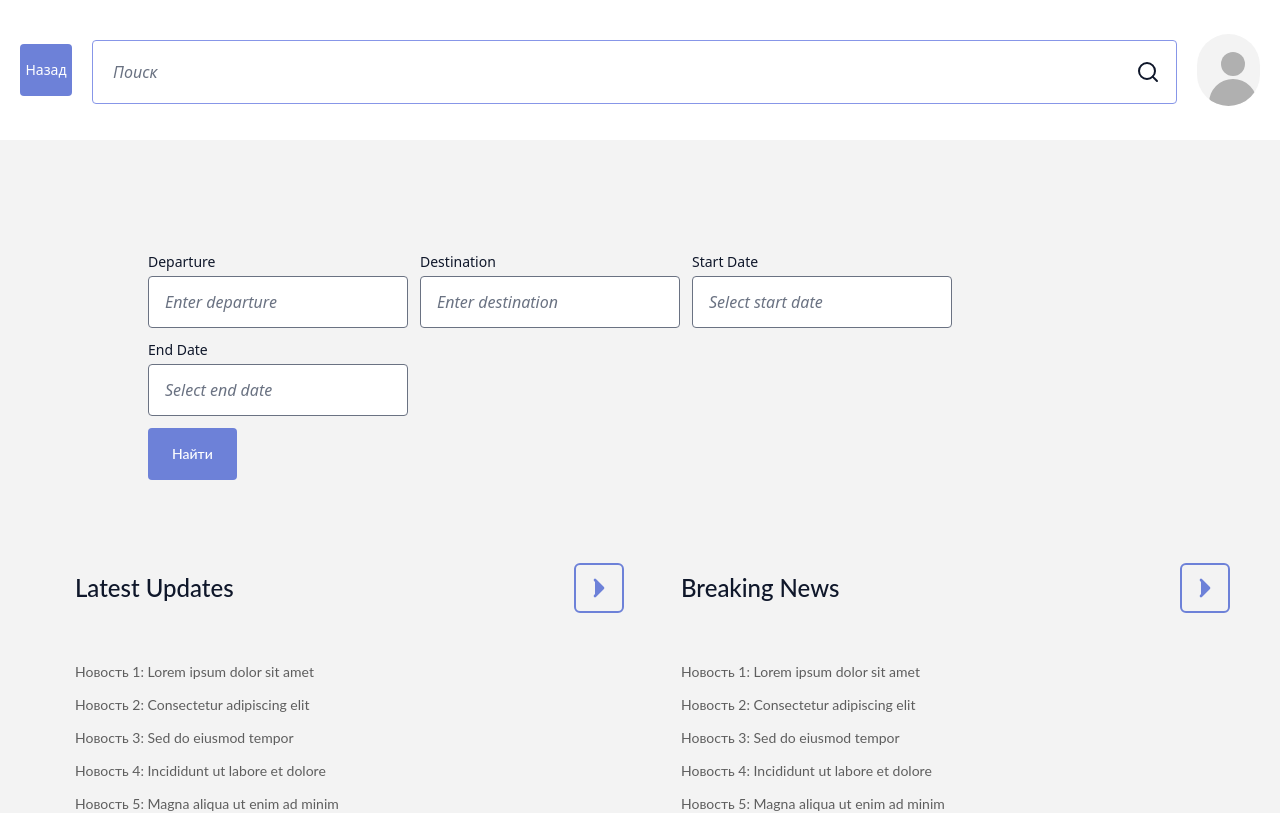
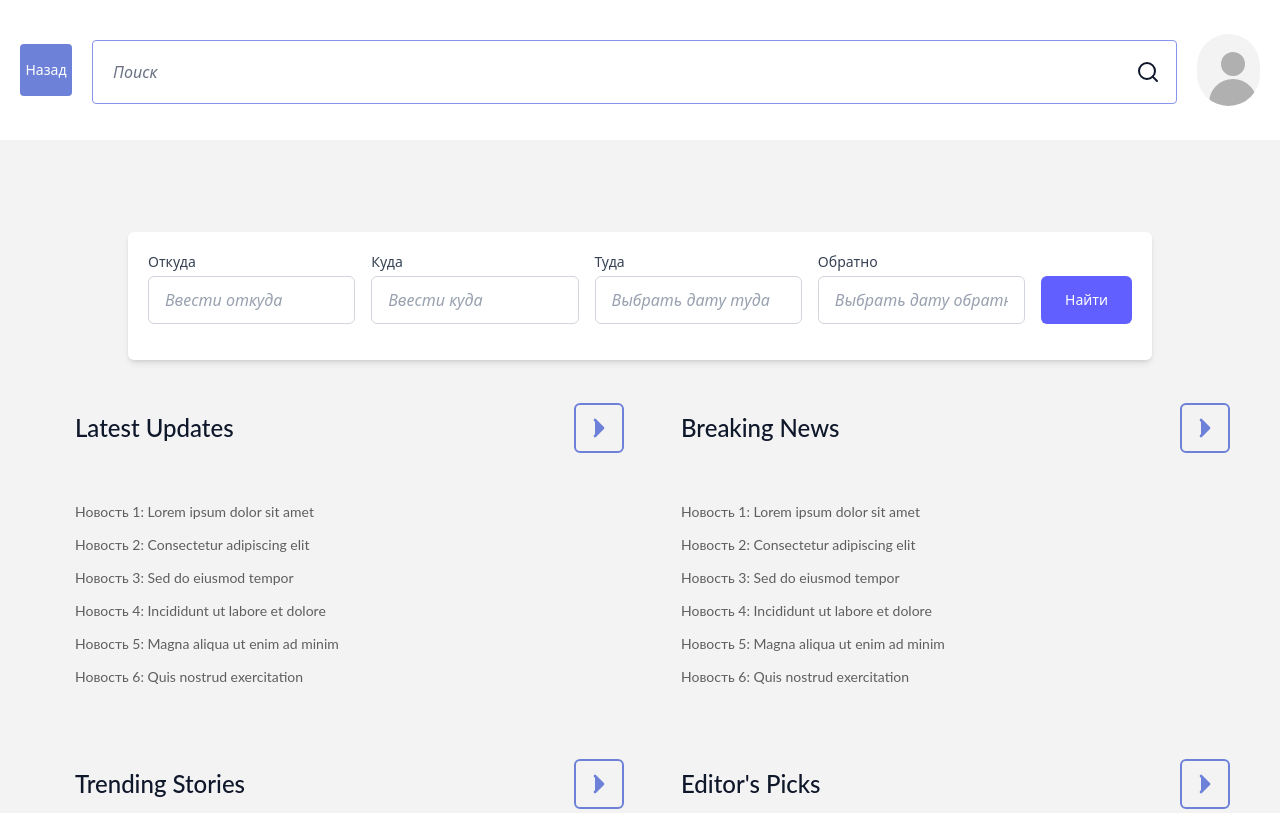
Before and after one commit to DanTimson/TBH-Project, a React (Vite) app: page / in a window 1280 px wide. Shown: the top 813 px of the page. Built offline with nearby package versions, Linux system fonts and the light colour scheme.

Commit message:
Improve Search component

```diff
--- a/src/components/ui/Search.jsx
+++ b/src/components/ui/Search.jsx
@@ -18,13 +18,19 @@ const cities = [
   "San Jose"
 ];
 
-const Search = ({ mode = "search" }) => {
+const Search = ({
+  mode = "search",
+  initialDeparture = "",
+  initialDestination = "",
+  initialStartDate = null,
+  initialEndDate = null
+}) => {
   const navigate = useNavigate();
   const [searchParams, setSearchParams] = useState({
-    departure: '',
-    destination: '',
-    startDate: null,
-    endDate: null
+    departure: initialDeparture,
+    destination: initialDestination,
+    startDate: initialStartDate,
+    endDate: initialEndDate
   });
   const [showDepartureCities, setShowDepartureCities] = useState(false);
   const [showDestinationCities, setShowDestinationCities] = useState(false);
@@ -52,7 +58,7 @@ const Search = ({ mode = "search" }) => {
   const inputsConfig = {
     search: [
       {
-        label: "Departure",
+        label: "Откуда",
         type: "city",
         field: "departure",
         showDropdown: showDepartureCities,
@@ -60,7 +66,7 @@ const Search = ({ mode = "search" }) => {
         filteredCities: filteredDepartureCities
       },
       {
-        label: "Destination",
+        label: "Куда",
         type: "city",
         field: "destination",
         showDropdown: showDestinationCities,
@@ -68,19 +74,19 @@ const Search = ({ mode = "search" }) => {
         filteredCities: filteredDestinationCities
       },
       {
-        label: "Start Date",
+        label: "Туда",
         type: "date",
         field: "startDate"
       },
       {
-        label: "End Date",
+        label: "Обратно",
         type: "date",
         field: "endDate"
       },
     ],
-    skip: [
+    skip_start: [
       {
-        label: "Departure",
+        label: "Откуда",
         type: "city",
         field: "departure",
         showDropdown: showDepartureCities,
@@ -88,7 +94,7 @@ const Search = ({ mode = "search" }) => {
         filteredCities: filteredDepartureCities
       },
       {
-        label: "Destination",
+        label: "Куда",
         type: "city",
         field: "destination",
         showDropdown: showDestinationCities,
@@ -96,31 +102,76 @@ const Search = ({ mode = "search" }) => {
         filteredCities: filteredDestinationCities
       },
       {
-        label: "Start Date",
+        label: "Туда",
         type: "date",
         field: "startDate"
+      },
+    ],
+    skip_end: [
+      {
+        label: "Откуда",
+        type: "city",
+        field: "departure",
+        showDropdown: showDepartureCities,
+        setShowDropdown: setShowDepartureCities,
+        filteredCities: filteredDepartureCities
+      },
+      {
+        label: "Куда",
+        type: "city",
+        field: "destination",
+        showDropdown: showDestinationCities,
+        setShowDropdown: setShowDestinationCities,
+        filteredCities: filteredDestinationCities
+      },
+      {
+        label: "Обратно",
+        type: "date",
+        field: "endDate"
+      },
+    ],
+    skip_hotel: [
+      {
+        label: "Куда",
+        type: "city",
+        field: "destination",
+        showDropdown: showDestinationCities,
+        setShowDropdown: setShowDestinationCities,
+        filteredCities: filteredDestinationCities
+      },
+      {
+        label: "Туда",
+        type: "date",
+        field: "startDate"
+      },
+      {
+        label: "Обратно",
+        type: "date",
+        field: "endDate"
       },
     ],
   };
 
   const buttonsConfig = {
-    search: [{ text: "Find", color: "bg-[#6d81d8]", path: "/train1"}],
+    search: [{ text: "Найти", color: "bg-indigo-500", path: "/train1"}],
     skip: [
-      { text: "Найти", color: "bg-[#6d81d8]", path: "/train1"},
-      { text: "Пропустить", color: "bg-[#369672]", icon: true },
+      { text: "Найти", color: "bg-indigo-500", path: "/train1"},
+      { text: "Пропустить", color: "bg-emerald-600", icon: true },
     ],
   };
 
   const inputs = inputsConfig[mode];
-  const buttons = buttonsConfig[mode];
+  const buttons = buttonsConfig[mode === "search" ? "search" : "skip"];
 
   return (
-    <section className="w-full max-w-[1440px] rounded-[5px] p-5">
-      <div className="flex flex-wrap items-center gap-3 mb-5">
-        <div className="flex flex-wrap items-center gap-3">
+    <section className="w-full max-w-screen-xl rounded-md bg-white p-5 shadow-md">
+      <div className="flex flex-col md:flex-row md:items-end gap-4 mb-4">
+        <div className="grid grid-cols-1 sm:grid-cols-2 lg:grid-cols-4 gap-4 flex-grow">
           {inputs.map((input, index) => (
             <div key={index} className="relative">
-              <label className="block text-sm font-medium mb-1">{input.label}</label>
+              <label className="block text-sm font-medium text-gray-700 mb-1">
+                {input.label}
+              </label>
 
               {input.type === "city" ? (
                 <div className="relative">
@@ -130,15 +181,15 @@ const Search = ({ mode = "search" }) => {
                     onChange={(e) => handleInputChange(input.field, e.target.value)}
                     onFocus={() => input.setShowDropdown(true)}
                     onBlur={() => setTimeout(() => input.setShowDropdown(false), 200)}
-                    className="h-[52px] px-4 py-2 border rounded italic w-full"
-                    placeholder={`Enter ${input.label.toLowerCase()}`}
+                    className="w-full h-12 px-4 py-2 border border-gray-300 rounded-md italic placeholder-gray-400 focus:outline-none focus:ring-2 focus:ring-indigo-500 focus:border-indigo-500"
+                    placeholder={`Ввести ${input.label.toLowerCase()}`}
                   />
                   {input.showDropdown && (
                     <div className="absolute z-10 mt-1 w-full bg-white border border-gray-300 rounded-md shadow-lg max-h-60 overflow-auto">
                       {input.filteredCities.map((city, idx) => (
                         <div
                           key={idx}
-                          className="px-4 py-2 hover:bg-gray-100 cursor-pointer"
+                          className="px-4 py-2 hover:bg-gray-100 cursor-pointer transition-colors"
                           onClick={() => {
                             handleInputChange(input.field, city);
                             input.setShowDropdown(false);
@@ -155,23 +206,25 @@ const Search = ({ mode = "search" }) => {
                   selected={searchParams[input.field]}
                   onChange={(date) => handleInputChange(input.field, date)}
                   minDate={input.field === 'endDate' ? searchParams.startDate : new Date()}
-                  className="h-[52px] px-4 py-2 border rounded italic w-full"
-                  placeholderText={`Select ${input.label.toLowerCase()}`}
+                  className="w-full h-12 px-4 py-2 border border-gray-300 rounded-md italic placeholder-gray-400 focus:outline-none focus:ring-2 focus:ring-indigo-500 focus:border-indigo-500"
+                  placeholderText={`Выбрать дату ${input.label.toLowerCase()}`}
                 />
               )}
             </div>
           ))}
         </div>
 
-        <div className="flex items-center gap-3">
+        <div className="flex flex-col sm:flex-row gap-3">
           {buttons.map((button, index) => (
             <Button
               key={index}
               onClick={() => handleNavigation(button.path)}
-              className={`search-button h-[52px] px-6 py-2 ${button.color} text-base-0 font-body-m-regular`}
+              className={`h-12 px-6 rounded-md text-white font-medium transition-colors ${button.color} hover:${button.color.replace('bg-', 'bg-').replace('-500', '-600').replace('-600', '-700')} focus:outline-none focus:ring-2 focus:ring-offset-2 focus:${button.color.replace('bg-', 'ring-')}`}
             >
-              {button.text}
-              {button.icon && <ChevronRight className="w-6 h-6 ml-2" />}
+              <div className="flex items-center justify-center">
+                {button.text}
+                {button.icon && <ChevronRight className="w-5 h-5 ml-2" />}
+              </div>
             </Button>
           ))}
         </div>
```
